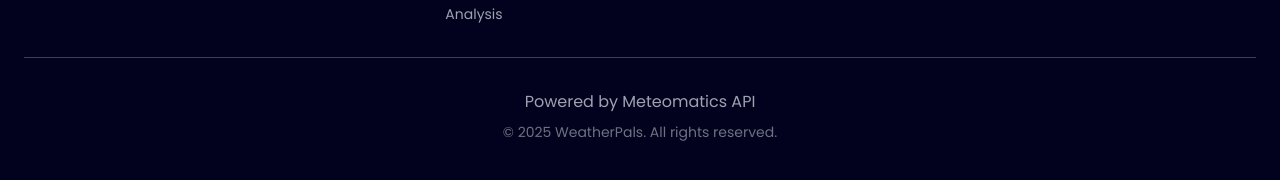
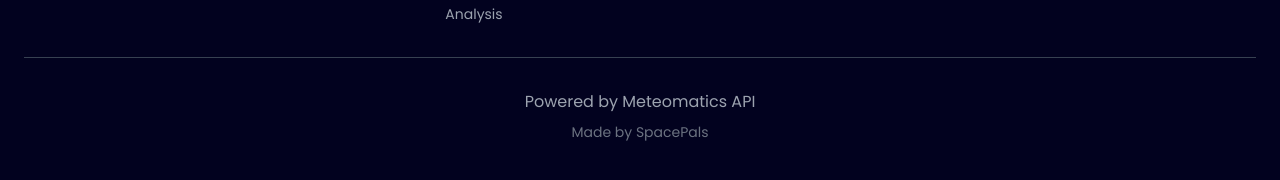
Before and after one commit to SpacePals/WeatherPals, a website: page index.html in a window 1280 px wide. Shown: the part 1633-1813 px from the top of the page. Drawn offline with nearby package versions, Linux system fonts and the light colour scheme.

Commit message:
batch update

```diff
--- a/index.html
+++ b/index.html
@@ -183,7 +183,7 @@
 
             <div class="border-t border-gray-700 pt-8 text-center">
                 <p class="font-poppins text-gray-400">Powered by Meteomatics API</p>
-                <p class="text-gray-500 text-sm mt-2 font-poppins">© 2025 WeatherPals. All rights reserved.</p>
+                <p class="text-gray-500 text-sm mt-2 font-poppins">Made by SpacePals</p>
             </div>
         </div>
     </footer>
```
